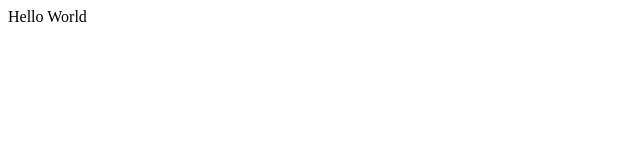
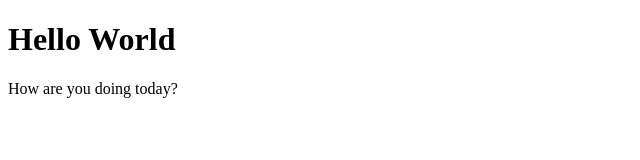
Before and after one commit to DylanB7778/cst3106_labs, a plain HTML site: page Lab2.html in a window 1280 px wide. Shown: the whole page, without its empty margins (0-640 px from the left). Drawn offline with Linux system fonts and the light colour scheme.

Commit message:
added a header to hello world and an addition in the paragraph

```diff
--- a/Lab2.html
+++ b/Lab2.html
@@ -8,7 +8,8 @@
     </head>
 
     <body>
-        Hello World
+        <h1>Hello World</h1>
+        <p>How are you doing today?</p>
     </body>
 
 </html>
```
